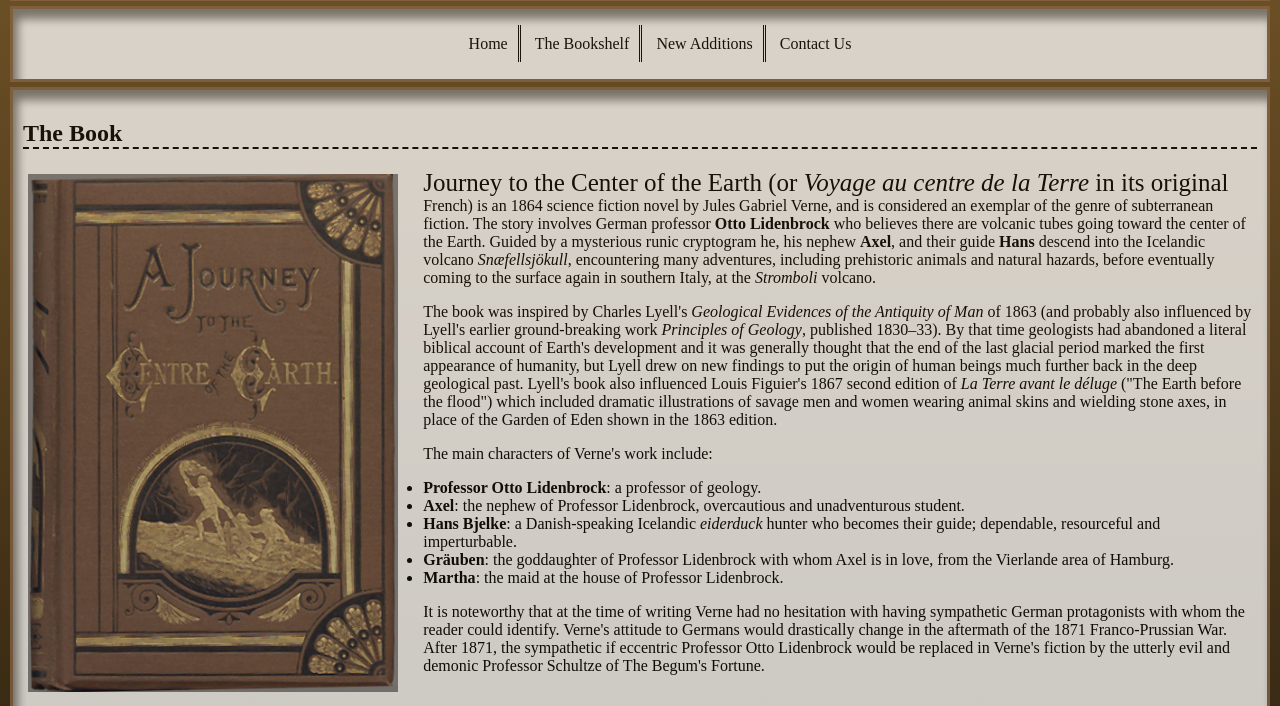
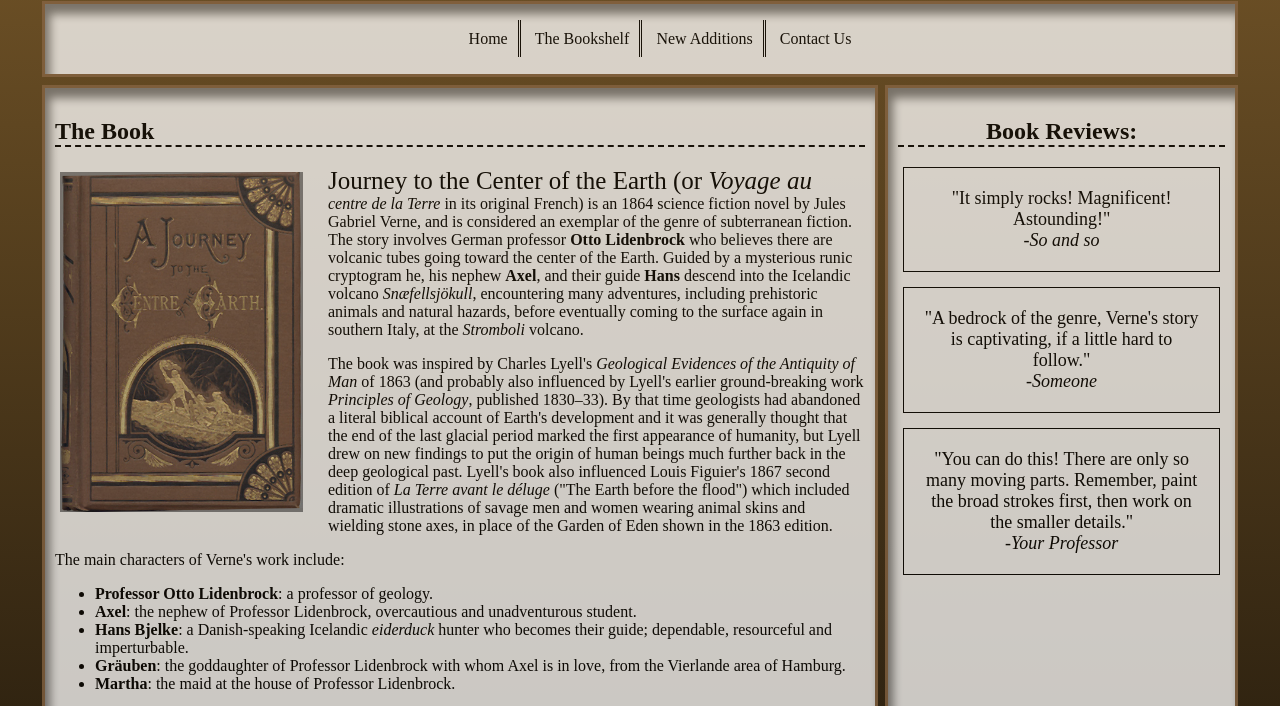
Before and after one commit to RVCC-IDMX/midterm-bryan-stanski, a plain HTML site: page index.html in a window 1280 px wide. Shown: the part 168-874 px from the top of the page. Drawn offline with Linux system fonts and the light colour scheme; grey boxes are pictures that could not be loaded.

Commit message:
Desktop layout complete

```diff
--- a/css/style.css
+++ b/css/style.css
@@ -128,6 +128,7 @@ span:lang(fr), :lang(is), :lang(it), :lang(id) {
     font-size : large;
     padding : 20px;
     border : solid 1px black;
+    margin : 5px;
 }
 
 .signature {
@@ -181,3 +182,62 @@ figcaption {
 }
 
 /* End of Table Layout Section */
+
+
+
+/* Desktop Layout Section */
+
+@media screen and (min-width : 1024px) {
+
+    /* Grid layout code from https://developer.mozilla.org/en-US/docs/Web/CSS/grid-template-areas */
+
+    body {
+        display : grid;
+        grid-template-columns : 70% auto;
+        grid-template-rows : auto;
+        grid-template-areas : "head head"
+                              "nav  nav"
+                              "main aside"
+                              "foot foot";
+        grid-gap : 0.2rem;
+    }
+
+    body > header {
+        grid-area : head;
+    }
+
+    body > nav {
+        grid-area : nav;
+    }
+
+    body > main {
+        grid-area : main;
+    }
+
+    body > aside {
+        grid-area : aside;
+        display : inline;
+    }
+
+    body > footer {
+        grid-area : foot;
+    }
+
+    .submission {
+        margin-bottom : 15px;
+    }
+
+}
+
+/* Desktop Layout For Expanding Margins */
+
+@media screen and (min-width : 1200px) {
+
+    body {
+        max-width : 1200px;
+        margin : 0 auto;
+    }
+
+}
+
+/* End of Desktop Layout Section */
```
